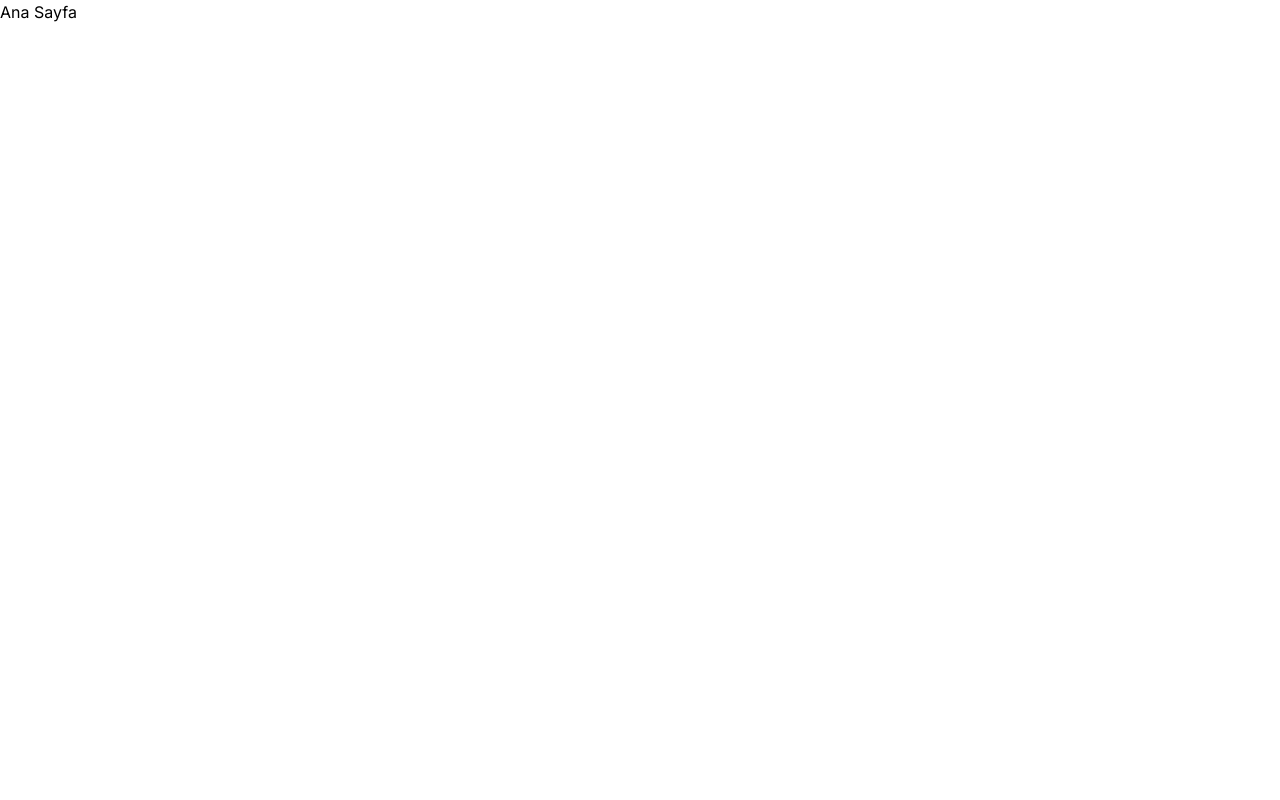
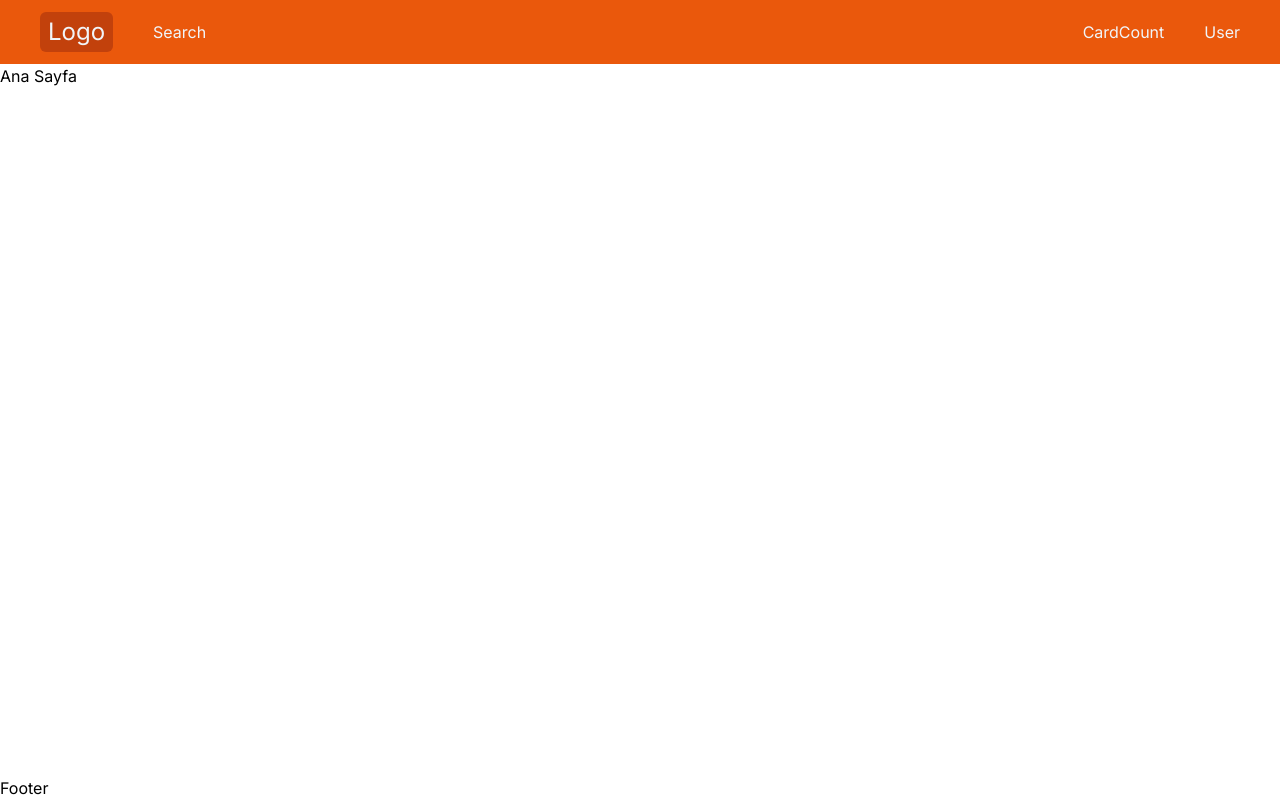
Before and after one commit to mustafaensar/next-ecommerce, a Next.js app: page / in a window 1280 px wide. Built offline with nearby package versions, Linux system fonts and the light colour scheme.

Commit message:
Navbar created

```diff
--- /dev/null
+++ b/app/components/footer/Footer.tsx
@@ -0,0 +1,9 @@
+import React from 'react'
+
+const Footer = () => {
+  return (
+    <div>Footer</div>
+  )
+}
+
+export default Footer
--- /dev/null
+++ b/app/components/navbar/CardCount.tsx
@@ -0,0 +1,9 @@
+import React from 'react'
+
+const CardCount = () => {
+  return (
+    <div className='hidden md:flex'>CardCount</div>
+  )
+}
+
+export default CardCount
--- /dev/null
+++ b/app/components/navbar/HamburgerMenu.tsx
@@ -0,0 +1,10 @@
+import { RxHamburgerMenu } from "react-icons/rx"
+const HamburgerMenu = () => {
+  return (
+    <div className="relative flex md:hidden">
+      <RxHamburgerMenu size={25}/>
+    </div>
+  )
+}
+
+export default HamburgerMenu
--- /dev/null
+++ b/app/components/navbar/Logo.tsx
@@ -0,0 +1,9 @@
+'use client'
+
+const Logo = () => {
+  return (
+    <div className="bg-orange-700 px-2 py-1 rounded-md text-lg md:text-2xl cursor-pointer">Logo</div>
+  )
+}
+
+export default Logo
--- /dev/null
+++ b/app/components/navbar/Navbar.tsx
@@ -0,0 +1,20 @@
+import React from 'react'
+import Logo from './Logo'
+import Search from './Search'
+import CardCount from './CardCount'
+import User from './User'
+import HamburgerMenu from './HamburgerMenu'
+
+const Navbar = () => {
+  return (
+    <div className='flex items-center justify-between gap-3 md:gap-10 px-3 md:px-10 h-16 bg-orange-600 text-slate-100'>
+      <Logo/>
+      <Search/>
+      <CardCount/>
+      <User/>
+      <HamburgerMenu/>
+    </div>
+  )
+}
+
+export default Navbar
--- /dev/null
+++ b/app/components/navbar/Search.tsx
@@ -0,0 +1,9 @@
+import React from 'react'
+
+const Search = () => {
+  return (
+    <div className='hidden md:flex flex-1'>Search</div>
+  )
+}
+
+export default Search
--- /dev/null
+++ b/app/components/navbar/User.tsx
@@ -0,0 +1,9 @@
+import React from 'react'
+
+const User = () => {
+  return (
+    <div className='hidden md:flex'>User</div>
+  )
+}
+
+export default User
--- a/app/layout.tsx
+++ b/app/layout.tsx
@@ -1,6 +1,8 @@
 import type { Metadata } from "next";
 import { Inter } from "next/font/google";
 import "./globals.css";
+import Navbar from "./components/navbar/Navbar";
+import Footer from "./components/footer/Footer";
 
 const inter = Inter({ subsets: ["latin"] });
 
@@ -16,7 +18,15 @@
 }>) {
   return (
     <html lang="en">
-      <body className={inter.className}>{children}</body>
+      <body className={inter.className}>
+        <div className="flex flex-col min-h-screen">
+          <Navbar/>
+            <main className="flex-grow">
+              {children}
+            </main>
+          <Footer/>
+        </div>
+      </body>
     </html>
   );
 }
```
Also changed, not shown: package.json (+5 -4 lines), 1 other file (tests, documents, lock files or other folders).
